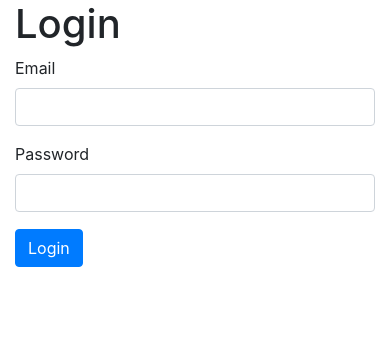
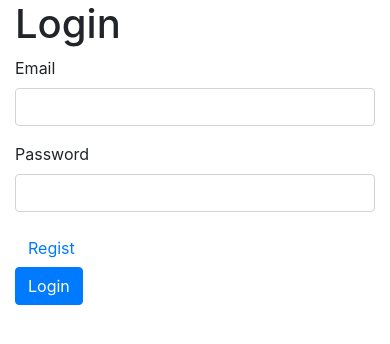
Before and after one commit to caovanduy15/chat_system, a CakePHP app: the page made by app/View/User/login.ctp in a window 390 px wide. Shown: the top 344 px of the page. Run offline with PHP 8.4 and a stand-in for CakePHP, Linux system fonts and the light colour scheme; the template is opened without the code that fills it, so the values that code supplies are empty; some libraries are stand-ins or nearby versions.

Commit message:
add button regist in login page

```diff
--- a/app/View/Chat/feed.ctp
+++ b/app/View/Chat/feed.ctp
@@ -1,7 +1,7 @@
 <h1>Chat System</h1>
  <!-- UI chat -->
 <div class="container">
-	<form method="POST">
+	<form method="POST" enctype="multipart/form-data">
 		<div class="row form-group">
 			<div class="col-md-1"><label for="name">Name</label></div>
 			<div class="col-md-6"><input type="text" class="form-control" name="name" id="name" value="<?php echo $this->Session->read('user.name'); ?>" disabled></div>
--- a/app/View/User/login.ctp
+++ b/app/View/User/login.ctp
@@ -11,7 +11,19 @@
 			<div class="col-md-6"><input type="password" class="form-control" name="password" id="password" required></div>
 		</div>
 		<div class="row form-group">
-			<div class="col-md-6"></div>
+			<div class="col-md-5"></div>
+			<div class="col-md-1">
+				<div class="btn">
+					<?php
+						echo $this->Html->link('Regist',
+							array(
+								'controller' => 'User',
+								'action' => 'regist'
+							)
+						);
+					?>
+				</div>
+			</div>
 			<div class="col-md-1"><input type="submit" class="btn btn-primary" value="Login"></div>
 		</div>
 	</form>
```
Also changed, not shown: app/Controller/ChatController.php (line endings or trailing spaces).
